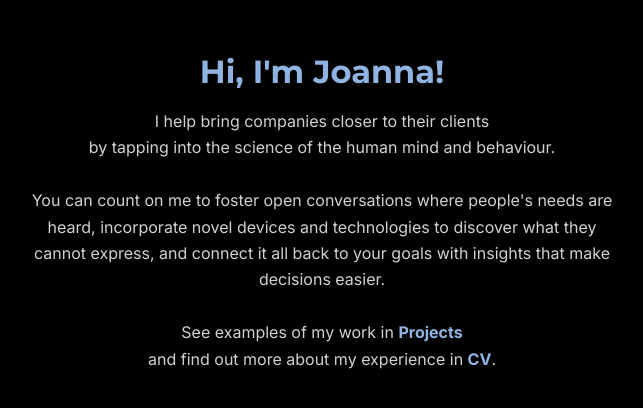
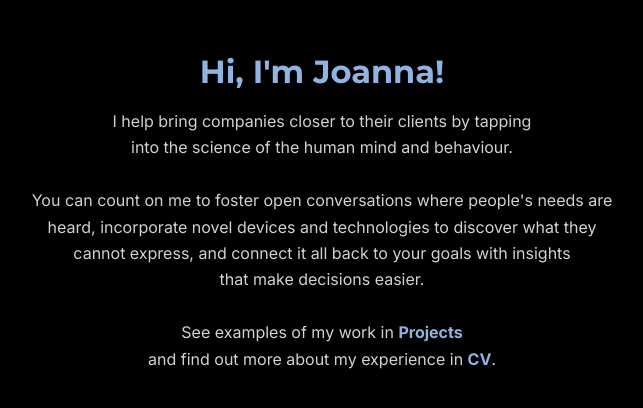
Before and after one commit to joanna-wi/joanna-wi.github.io, a Jekyll site: the page built from index.md, in a window 1280 px wide and 900 px high, cut to the strip 301-709 px from the top of the window. Shown: the whole strip, without its empty margins (318-961 px from the left). Built offline with Jekyll 4.4.1, drawn with Linux system fonts in a browser that asks for light colours; nearby versions of some CDN libraries.

Commit message:
Update index.md

```diff
--- a/index.md
+++ b/index.md
@@ -8,7 +8,7 @@
   <img class="profile-photo" src="{{ site.baseurl }}/assets/img/profile-img-color.jpg" alt="my photo">
   <div class="home-text">
     <h1 style="text-align: center;">Hi, I'm Joanna!</h1>
-    <p style="text-align: center;">I help bring companies closer to their clients <br>by tapping into the science of the human mind and behaviour. <br><br>You can count on me to foster open conversations where people's needs are heard, incorporate novel devices and technologies to discover what they cannot express, and connect it all back to your goals with insights that make decisions easier.<br><br>See examples of my work in <strong style="color:#90b4e1;">Projects</strong><br>and find out more about my experience in <strong style="color:#90b4e1;">CV</strong>.</p>
+    <p style="text-align: center;">I help bring companies closer to their clients by tapping <br>into the science of the human mind and behaviour. <br><br>You can count on me to foster open conversations where people's needs are heard, incorporate novel devices and technologies to discover what they cannot express, and connect it all back to your goals with insights <br>that make decisions easier.<br><br>See examples of my work in <strong style="color:#90b4e1;">Projects</strong><br>and find out more about my experience in <strong style="color:#90b4e1;">CV</strong>.</p>
   </div>
 </div>
 </section>
```
